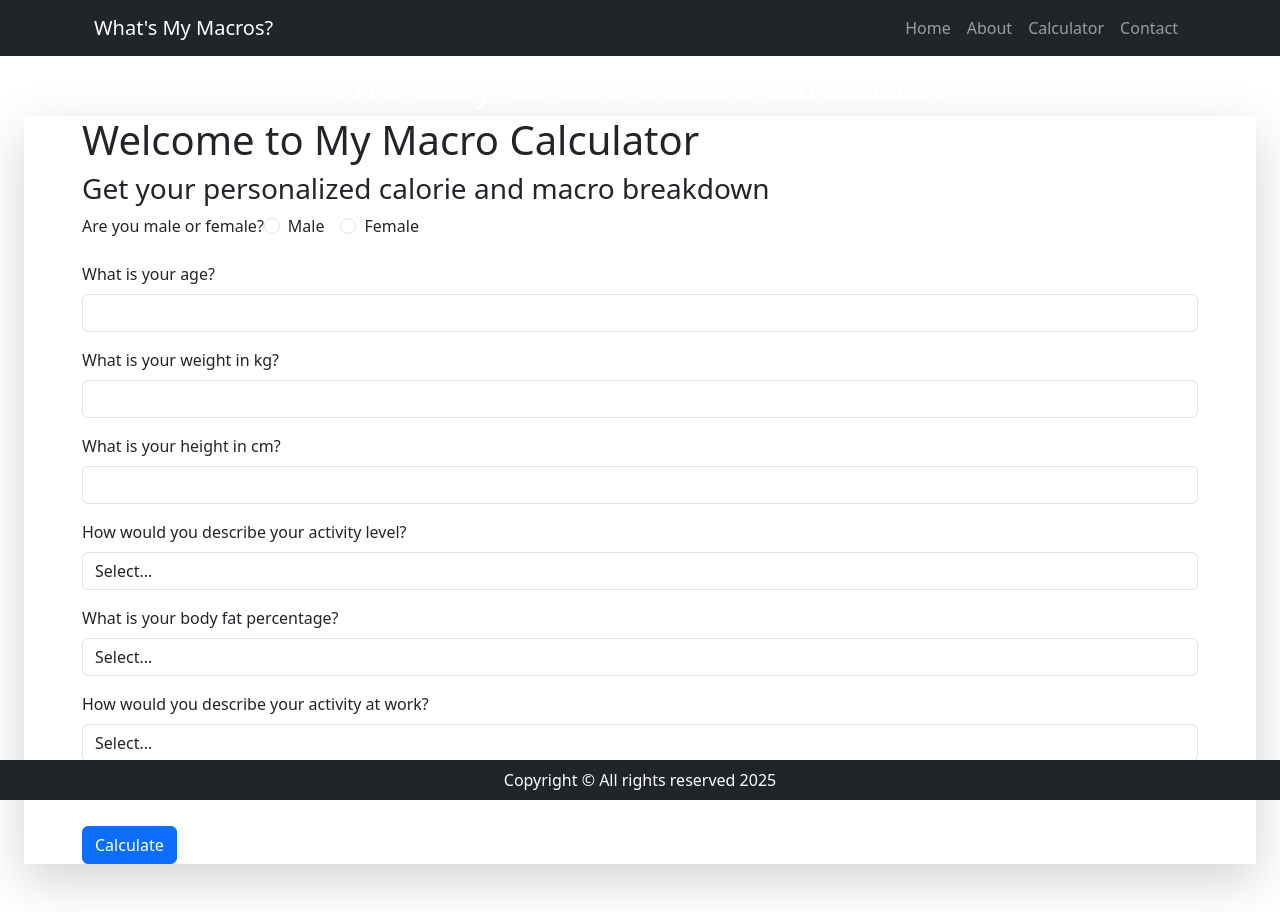
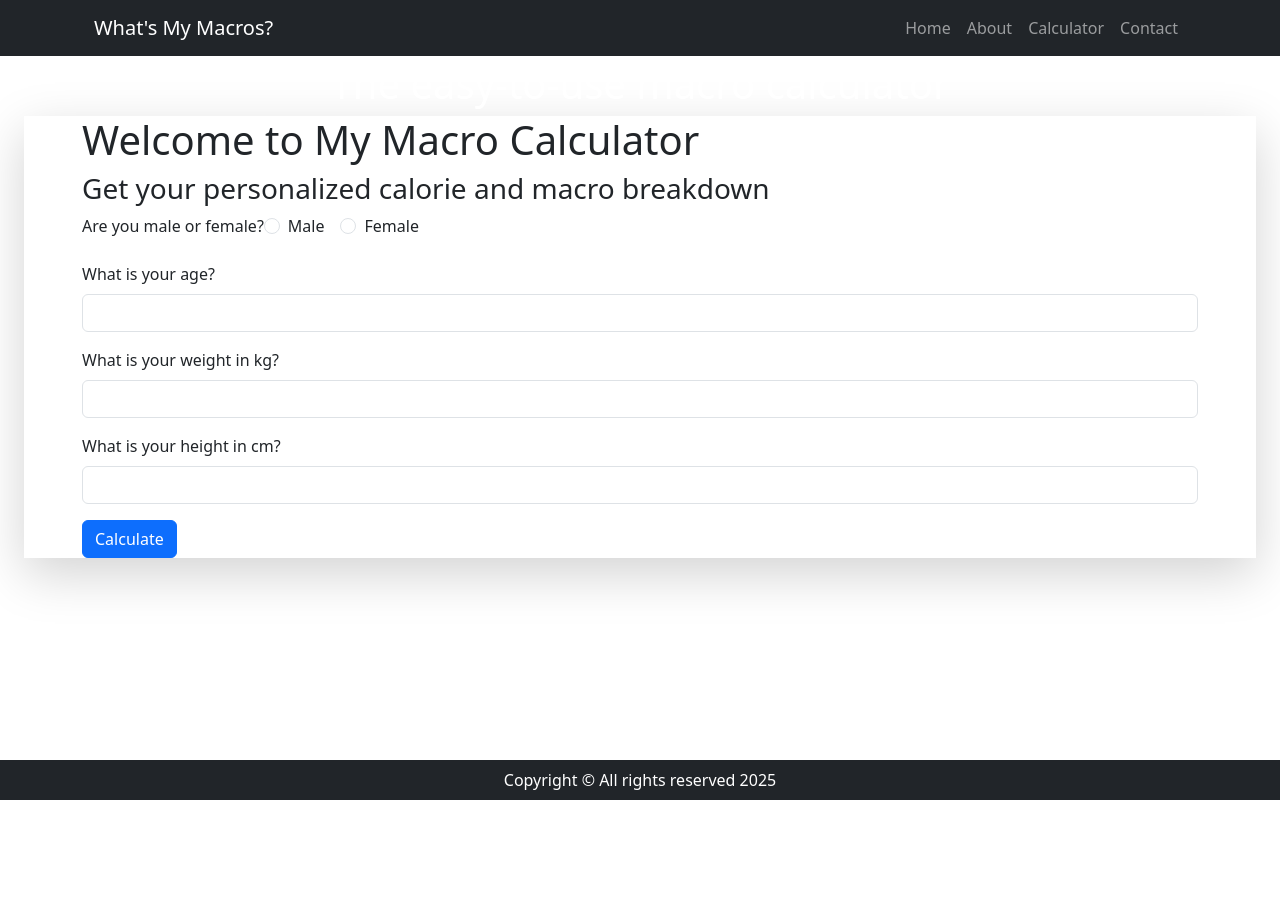
Before and after one commit to ManjinderChung/my-fitness-site, a React (Create React App) app: page /calculator in a window 1280 px wide. After the commit the page ends 800 px from the top, so only its background shows below. Built offline with nearby package versions, Linux system fonts and the light colour scheme.

Commit message:
GA added

```diff
--- a/package.json
+++ b/package.json
@@ -11,6 +11,7 @@
     "react": "^19.0.0",
     "react-bootstrap": "^2.10.9",
     "react-dom": "^19.0.0",
+    "react-ga4": "^2.1.0",
     "react-router-dom": "^7.2.0",
     "react-scripts": "5.0.1",
     "web-vitals": "^2.1.4"
--- a/src/App.js
+++ b/src/App.js
@@ -1,17 +1,19 @@
-import React from "react";
-import { Route, Routes } from "react-router-dom";
+import React, { useEffect } from "react";
+import { Route, Routes, useLocation } from "react-router-dom";
 import About from "./pages/About";
 import Home from "./pages/Home";
 import Contact from "./pages/Contact";
 import Calculator from "./pages/Calculator";
-import Navbar from "./components/NavBar"; // Make sure this is the right path
+import Navbar from "./components/NavBar";
 import Layout from "./components/Layout";
+import { initGA, logPageView } from "./analytics"; // Import Google Analytics functions
 
-function App() {
+const App = () => {
   return (
     <div>
       <Navbar /> {/* Navbar stays fixed */}
       <Layout>
+        <GAWrapper /> {/* Tracks page views */}
         <Routes>
           <Route exact path="/" element={<Home />} />
           <Route path="/about" element={<About />} />
@@ -21,6 +23,22 @@ function App() {
       </Layout>
     </div>
   );
-}
+};
+
+// Component to track page views on route changes
+const GAWrapper = () => {
+  const location = useLocation();
+
+  useEffect(() => {
+    initGA(); // Initialize Google Analytics once
+    logPageView(location.pathname); // Log the first page load
+  }, []);
+
+  useEffect(() => {
+    logPageView(location.pathname); // Log page views on route changes
+  }, [location.pathname]);
+
+  return null;
+};
 
 export default App;
--- /dev/null
+++ b/src/analytics.js
@@ -0,0 +1,26 @@
+import ReactGA from "react-ga4";
+
+const GA_MEASUREMENT_ID = "G-1TTPGYYJ49"; // Replace with your Measurement ID
+
+// Initialize Google Analytics
+export const initGA = () => {
+  ReactGA.initialize(GA_MEASUREMENT_ID);
+};
+
+// Log page views
+export const logPageView = (pathname) => {
+  if (pathname) {
+    ReactGA.send({ hitType: "pageview", page: pathname });
+  }
+};
+
+// Log custom events
+export const logEvent = (category, action, label = "") => {
+  if (category && action) {
+    ReactGA.event({
+      category,
+      action,
+      label,
+    });
+  }
+};
--- a/src/pages/Calculator.js
+++ b/src/pages/Calculator.js
@@ -1,5 +1,6 @@
 import React, { useState } from "react";
 import { Form, Button, Col, Row, Alert } from "react-bootstrap";
+import { logEvent } from "../analytics"; // Import event tracking function
 
 const Calculator = () => {
   const [formData, setFormData] = useState({
@@ -49,6 +50,9 @@ const Calculator = () => {
 
   const handleSubmit = (e) => {
     e.preventDefault();
+
+    // Log event when "Calculate" button is clicked
+    logEvent("Form", "Calculate Button Clicked", "Calculator Form");
 
     // Destructure form data
     const {
@@ -174,93 +178,6 @@ const Calculator = () => {
           </Col>
         </Row>
 
-        <Row className="mb-3">
-          <Col>
-            <Form.Label>How would you describe your activity level?</Form.Label>
-            <Form.Control
-              as="select"
-              name="activityLevel1"
-              value={formData.activityLevel1}
-              onChange={handleChange}
-              required
-            >
-              <option value="">Select...</option>
-              <option>Sedentary</option>
-              <option>Lightly Active</option>
-              <option>Moderately Active</option>
-              <option>Very Active</option>
-              <option>Extremely Active</option>
-            </Form.Control>
-          </Col>
-        </Row>
-
-        <Row className="mb-3">
-          <Col>
-            <Form.Label>What is your body fat percentage?</Form.Label>
-            <Form.Control
-              as="select"
-              name="bodyFat"
-              value={formData.bodyFat}
-              onChange={handleChange}
-              required
-            >
-              <option value="">Select...</option>
-              <option>10% - 14%</option>
-              <option>15% - 20%</option>
-              <option>21% - 28%</option>
-              <option>over 28%</option>
-            </Form.Control>
-          </Col>
-        </Row>
-
-        <Row className="mb-3">
-          <Col>
-            <Form.Label>
-              How would you describe your activity at work?
-            </Form.Label>
-            <Form.Control
-              as="select"
-              name="activityLevel2"
-              value={formData.activityLevel2}
-              onChange={handleChange}
-              required
-            >
-              <option value="">Select...</option>
-              <option>Very light</option>
-              <option>Light</option>
-              <option>Moderate</option>
-              <option>Heavy</option>
-              <option>Very heavy</option>
-            </Form.Control>
-          </Col>
-        </Row>
-
-        <Row className="mb-3">
-          <Col>
-            <Form.Label>
-              Are you aiming to lose weight or gain muscle?
-            </Form.Label>
-            <Form.Check
-              inline
-              type="radio"
-              label="Lose weight"
-              name="goal"
-              value="Lose weight"
-              onChange={handleChange}
-              required
-            />
-            <Form.Check
-              inline
-              type="radio"
-              label="Gain muscle"
-              name="goal"
-              value="Gain muscle"
-              onChange={handleChange}
-              required
-            />
-          </Col>
-        </Row>
-
         <Button type="submit" variant="primary">
           Calculate
         </Button>
```
Also changed, not shown: 1 other file (tests, documents, lock files or other folders).
